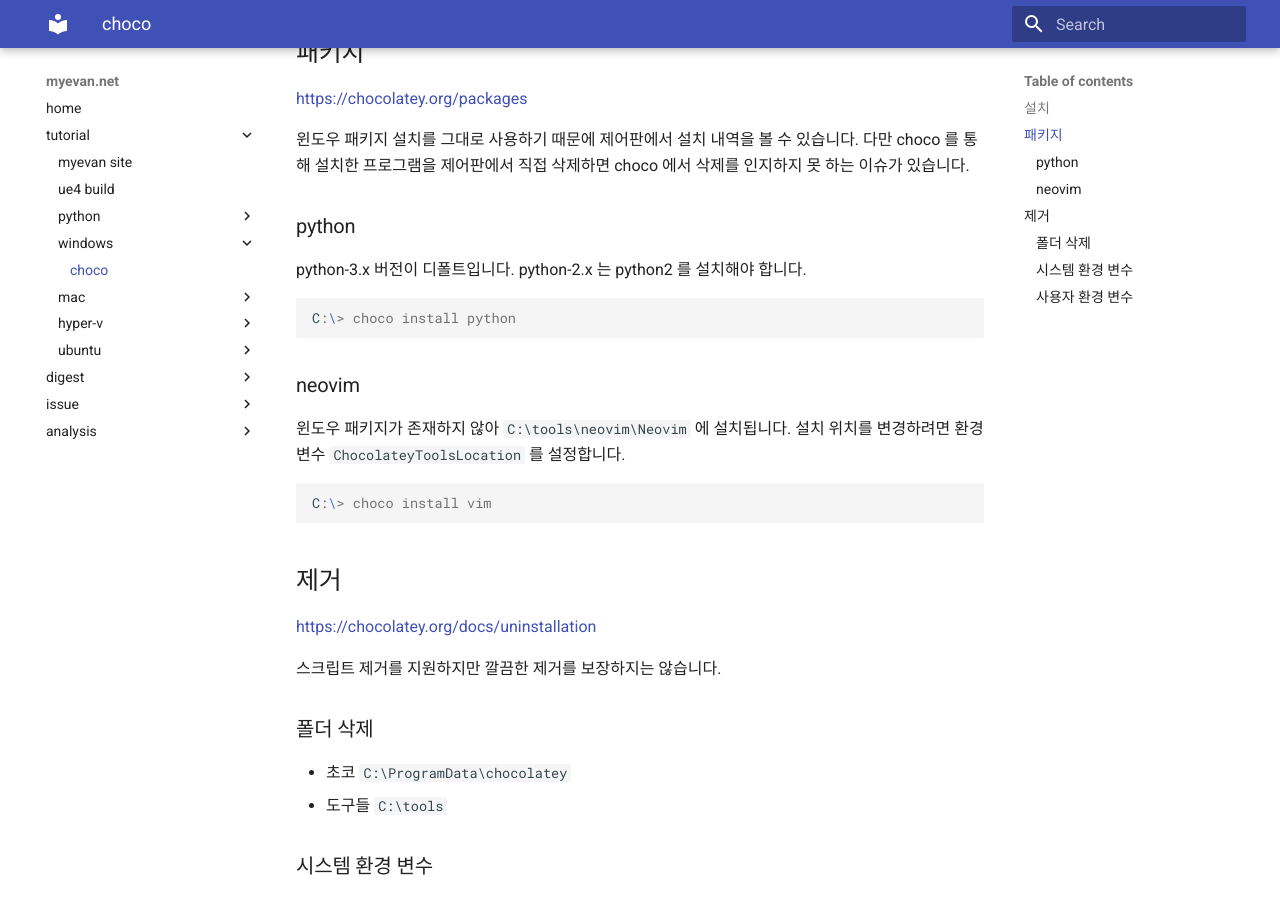
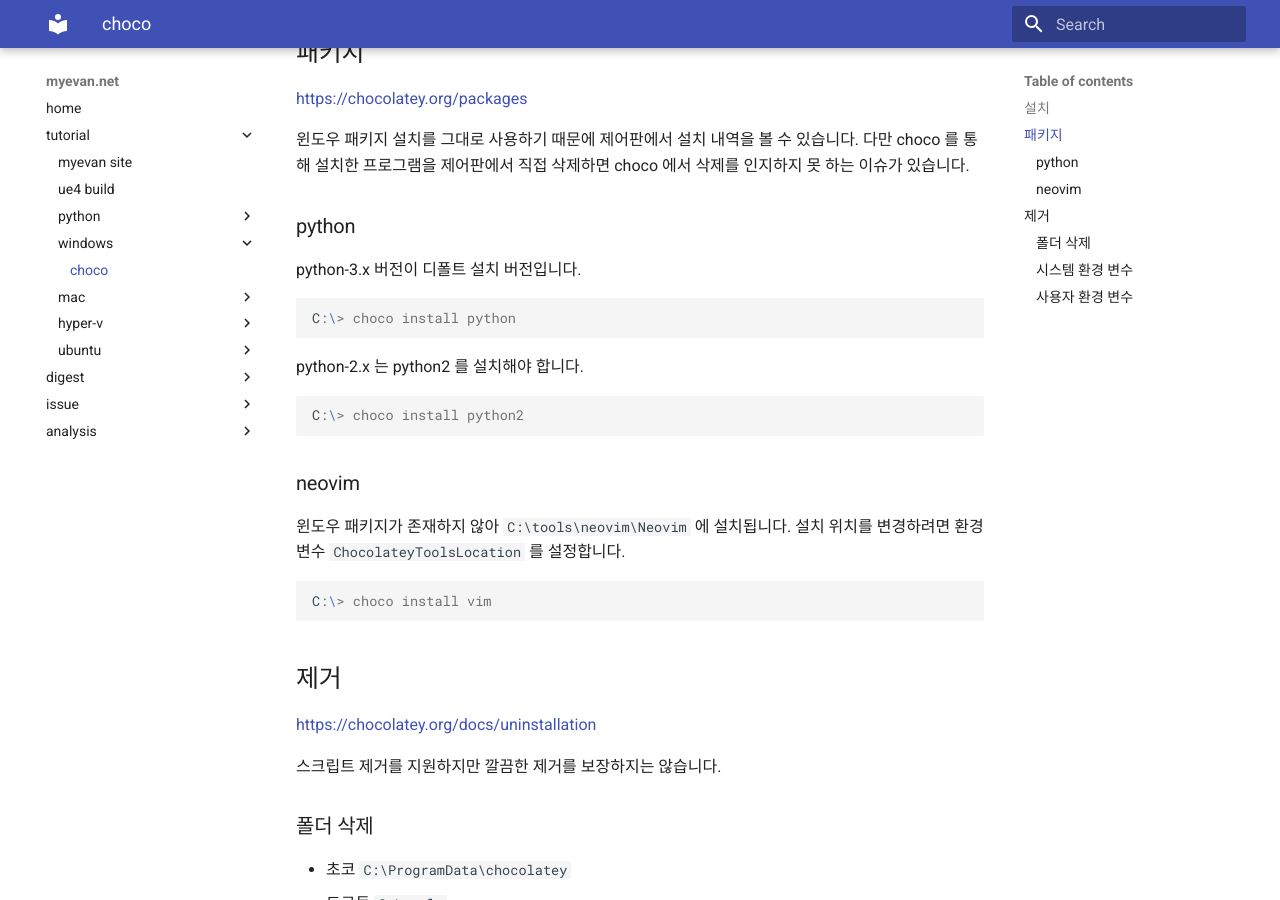
Before and after one commit to myevan/myevan-home, an MkDocs documentation site: the page built from docs/windows_choco.md, in a window 1280 px wide and 900 px high, scrolled down 631 px. Built offline with MkDocs 1.6.1 and Material for MkDocs 9.7.7, drawn with Linux system fonts in a browser that asks for light colours; old or Windows-style settings are respelled for this version of MkDocs.

Commit message:
초코 파이썬2 설치 분리

````diff
--- a/docs/windows_choco.md
+++ b/docs/windows_choco.md
@@ -31,10 +31,16 @@ C:\> dir C:\ProgramData\chocolatey
 
 ### python
 
-python-3.x 버전이 디폴트입니다. python-2.x 는 python2 를 설치해야 합니다.
+python-3.x 버전이 디폴트 설치 버전입니다.
 
 ```bat
 C:\> choco install python
+```
+
+python-2.x 는 python2 를 설치해야 합니다.
+
+```bat
+C:\> choco install python2
 ```
 
 ### neovim
````
